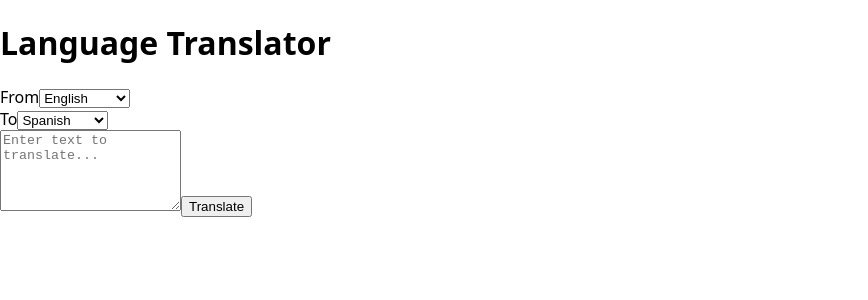
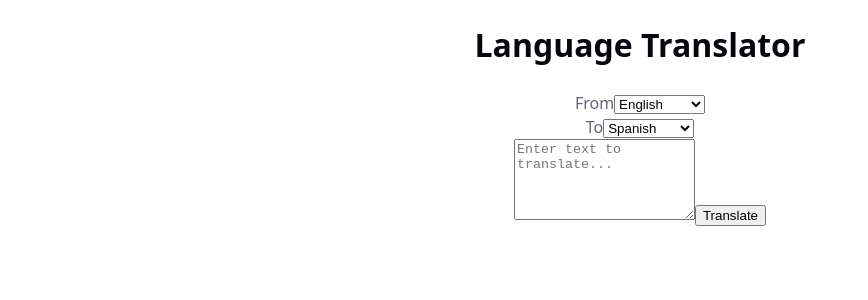
Before and after one commit to shanjamil/CodeAlpha_LanguageTranslator, a React (Vite) app: page / in a window 1280 px wide. Shown: the top 300 px of the page, without its empty margins (0-868 px from the left). Built offline with nearby package versions, Linux system fonts and the light colour scheme.

Commit message:
update global styles for translator app

```diff
--- a/src/index.css
+++ b/src/index.css
@@ -1,4 +1,50 @@
+:root {
+  --text: #6b6375;
+  --text-h: #08060d;
+  --bg: #fff;
+  --border: #e5e4e7;
+  --code-bg: #f4f3ec;
+  --accent: #4f46e5;
+  --social-bg: rgba(244, 243, 236, 0.5);
+
+  --sans: system-ui, 'Segoe UI', Roboto, sans-serif;
+  --mono: ui-monospace, Consolas, monospace;
+
+  font: 16px/1.5 var(--sans);
+  color-scheme: light dark;
+  color: var(--text);
+  background: var(--bg);
+  -webkit-font-smoothing: antialiased;
+}
+
+@media (prefers-color-scheme: dark) {
+  :root {
+    --text: #9ca3af;
+    --text-h: #f3f4f6;
+    --bg: #16171d;
+    --border: #2e303a;
+    --code-bg: #1f2028;
+    --accent: #818cf8;
+  }
+}
+
+* {
+  box-sizing: border-box;
+}
+
 body {
   margin: 0;
-  font-family: system-ui, 'Segoe UI', Roboto, sans-serif;
 }
+
+#root {
+  max-width: 100%;
+  margin: 0 auto;
+  text-align: center;
+  min-height: 100svh;
+}
+
+h1, h2 {
+  font-family: var(--sans);
+  font-weight: 600;
+  color: var(--text-h);
+}
```
